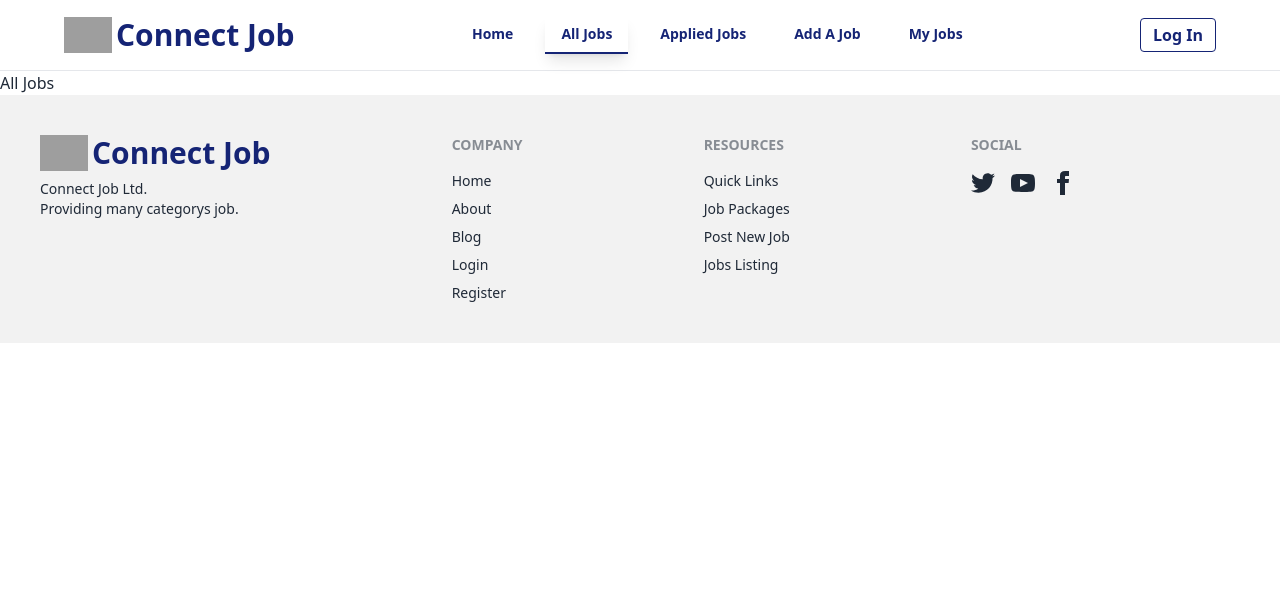
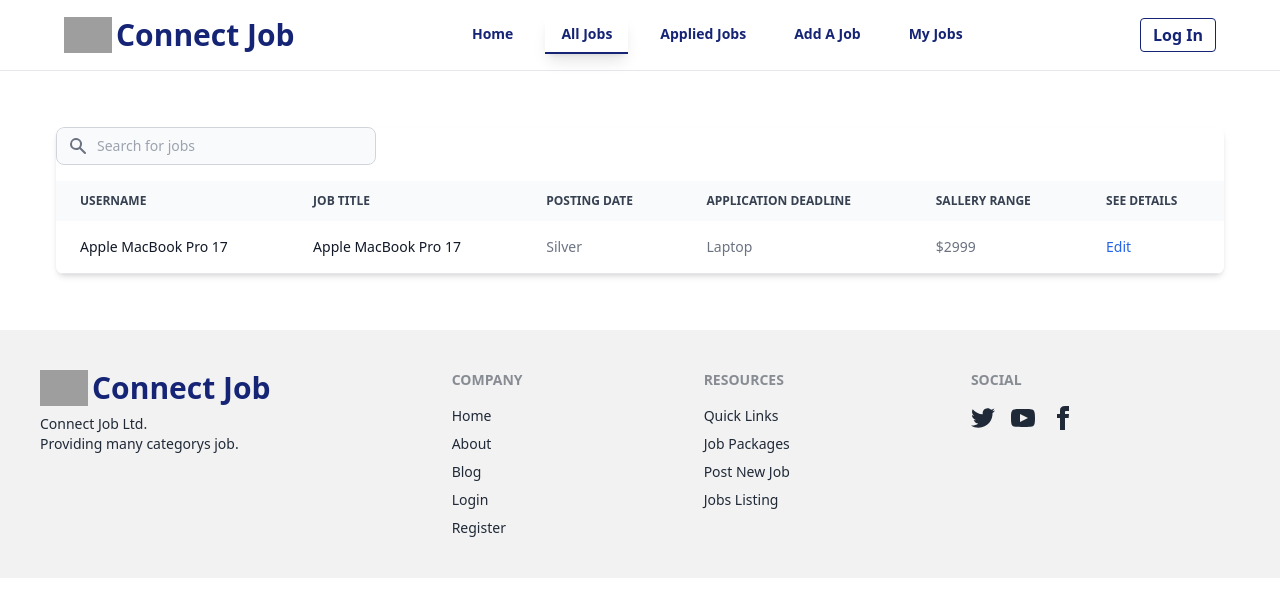
Before and after one commit to almamun168652/connect-job-client-side, a React (Vite) app: page /all-jobs in a window 1280 px wide. Both pictures are taken after a click on the link "About". Shown: the top 616 px of the page. Built offline with nearby package versions, Linux system fonts and the light colour scheme; no server answers; grey boxes are pictures that could not be loaded.

Commit message:
added update applicant number

```diff
--- a/src/Components/Test/Test.jsx
+++ /dev/null
@@ -1,11 +0,0 @@
-
-
-const Test = () => {
-  return (
-    <div>
-      asf
-    </div>
-  );
-};
-
-export default Test;
--- a/src/Pages/AllJobs/AlllJobs.jsx
+++ b/src/Pages/AllJobs/AlllJobs.jsx
@@ -1,9 +1,86 @@
+import useJobs from "../../hooks/useJobs";
 
 
 const AlllJobs = () => {
+
+
+    const { data, isLoading } = useJobs();
+
+    console.log(data)
+
+
+    if (isLoading == true) {
+        return <div className="flex justify-center items-center h-[40vh]">
+            <span className="loading loading-lg loading-spinner text-[#152475]"></span>
+        </div>
+    }
+
     return (
-        <div>
-            All Jobs
+        <div className="max-w-[1200px] mx-auto px-4 my-14">
+
+
+            <div className="relative overflow-x-auto shadow-md sm:rounded-lg">
+                <div className="flex items-center justify-between pb-4">
+
+                    <label htmlFor="table-search" className="sr-only">Search</label>
+                    <div className="relative">
+                        <div className="absolute inset-y-0 left-0 flex items-center pl-3 pointer-events-none">
+                            <svg className="w-5 h-5 text-gray-500 dark:text-gray-400" aria-hidden="true" fill="currentColor" viewBox="0 0 20 20" xmlns="http://www.w3.org/2000/svg"><path fillRule="evenodd" d="M8 4a4 4 0 100 8 4 4 0 000-8zM2 8a6 6 0 1110.89 3.476l4.817 4.817a1 1 0 01-1.414 1.414l-4.816-4.816A6 6 0 012 8z" clipRule="evenodd"></path></svg>
+                        </div>
+                        <input type="text" id="table-search" className="block p-2 pl-10 text-sm text-gray-900 border border-gray-300 rounded-lg w-80 bg-gray-50 focus:ring-blue-500 focus:border-blue-500 dark:bg-gray-700 dark:border-gray-600 dark:placeholder-gray-400 dark:text-white dark:focus:ring-blue-500 dark:focus:border-blue-500" placeholder="Search for jobs" />
+                    </div>
+                </div>
+                <table className="w-full text-sm text-left text-gray-500 dark:text-gray-400">
+                    <thead className="text-xs text-gray-700 uppercase bg-gray-50 dark:bg-gray-700 dark:text-gray-400">
+                        <tr>
+                            <th scope="col" className="px-6 py-3">
+                                Username
+                            </th>
+                            <th scope="col" className="px-6 py-3">
+                                Job Title
+                            </th>
+                            <th scope="col" className="px-6 py-3">
+                                Posting Date
+                            </th>
+                            <th scope="col" className="px-6 py-3">
+                                Application Deadline
+                            </th>
+                            <th scope="col" className="px-6 py-3">
+                                Sallery Range
+                            </th>
+                            <th scope="col" className="px-6 py-3">
+                                See Details
+                            </th>
+                        </tr>
+                    </thead>
+                    <tbody>
+                        <tr className="bg-white border-b dark:bg-gray-800 dark:border-gray-700 hover:bg-gray-50 dark:hover:bg-gray-600">
+                            <th scope="row" className="px-6 py-4 font-medium text-gray-900 whitespace-nowrap dark:text-white">
+                                Apple MacBook Pro 17
+                            </th>
+                            <th scope="row" className="px-6 py-4 font-medium text-gray-900 whitespace-nowrap dark:text-white">
+                                Apple MacBook Pro 17
+                            </th>
+                            <td className="px-6 py-4">
+                                Silver
+                            </td>
+                            <td className="px-6 py-4">
+                                Laptop
+                            </td>
+                            <td className="px-6 py-4">
+                                $2999
+                            </td>
+                            <td className="px-6 py-4">
+                                <a href="#" className="font-medium text-blue-600 dark:text-blue-500 hover:underline">Edit</a>
+                            </td>
+                        </tr>
+
+
+                    </tbody>
+                </table>
+            </div>
+
+
         </div>
     );
 };
--- a/src/Pages/MyJobs/MyJobs.jsx
+++ b/src/Pages/MyJobs/MyJobs.jsx
@@ -1,6 +1,34 @@
+import { useQuery } from "@tanstack/react-query";
+import { useContext, useEffect } from "react";
+import { AuthContext } from "../../Provider/AuthProvider";
 
 
 const MyJobs = () => {
+
+    const { user , loading } = useContext(AuthContext)
+
+    const { data=[], isLoading } = useQuery({
+
+        queryKey:  ['abcd'],
+
+        queryFn: async () => {
+            if (user?.email) {
+                const data = await fetch(`http://localhost:5000/jobs/${user?.email}`)
+                return await data.json();
+            }
+        } ,
+        enabled: !loading && !!user?.email
+    })
+
+    console.log(data);
+
+    // useEffect(()=>{
+    //     fetch(`http://localhost:5000/jobs/${user?.email}`)
+    //         .then(res => res.json())
+    //         .then(data => console.log(data));
+    // } , [user?.email])
+
+
     return (
         <div>
             My Jobs
```
Also changed, not shown: src/Pages/CardDetails/CardDetails.jsx (+132 -14 lines).
